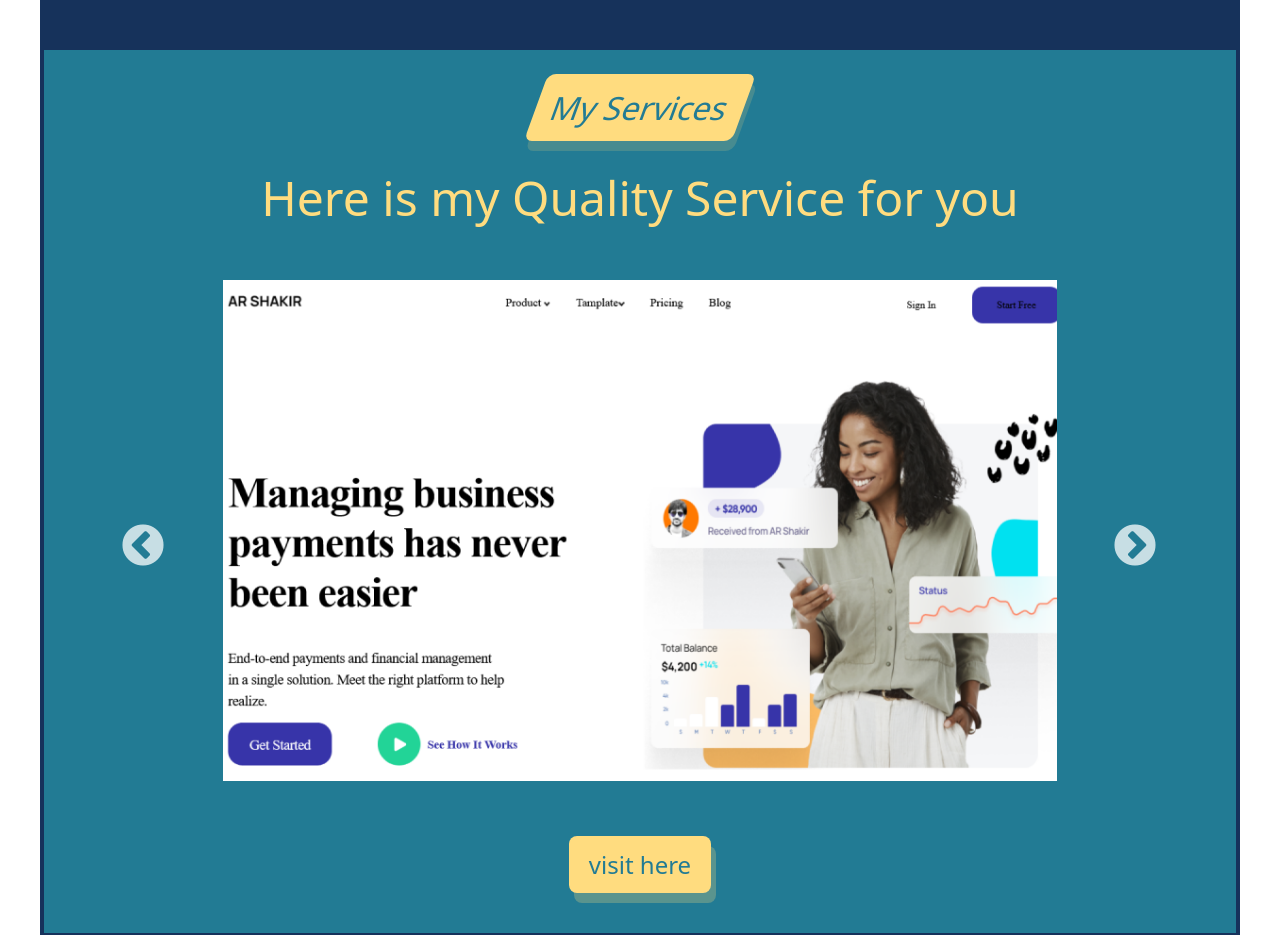
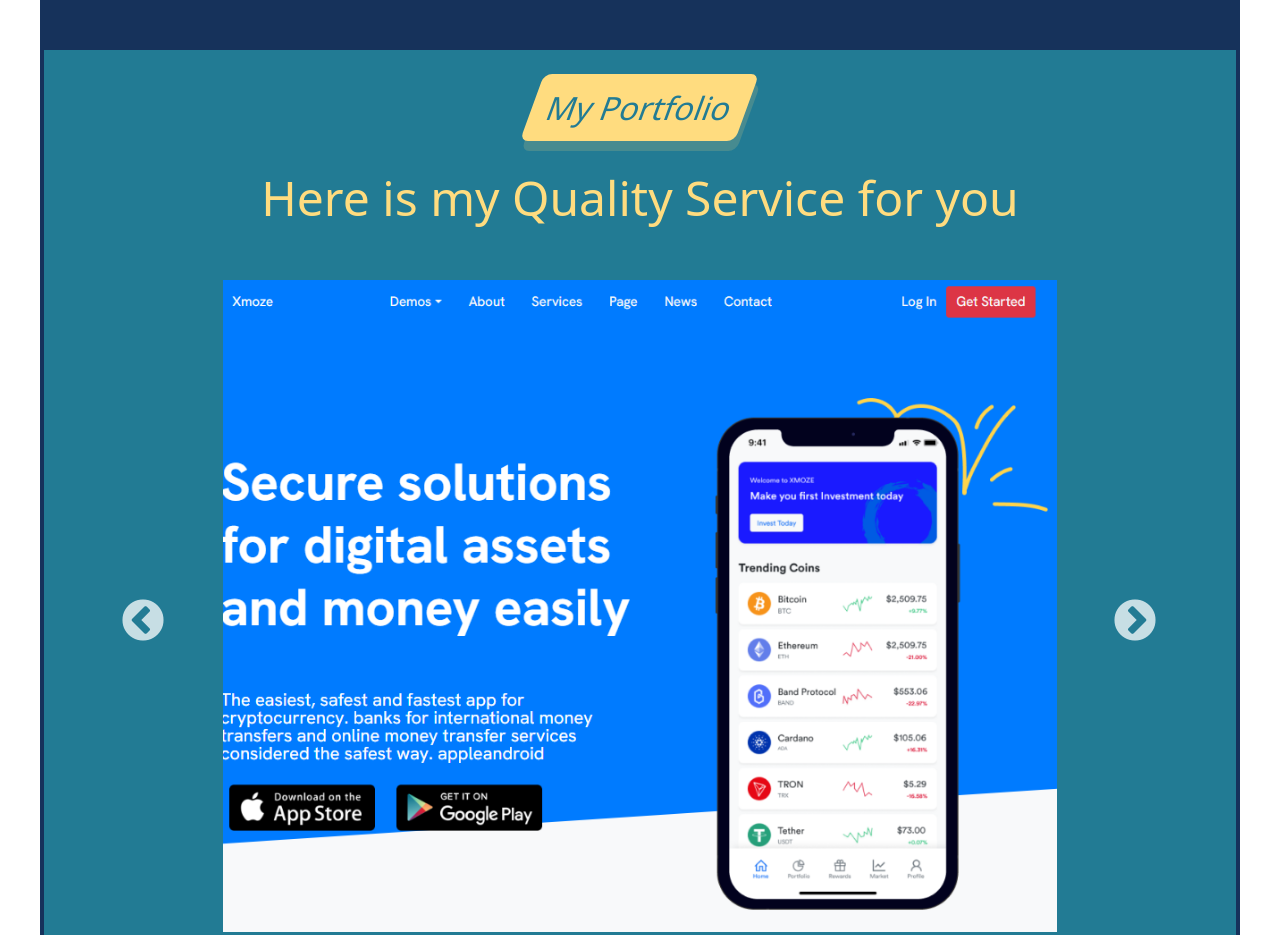
Before and after one commit to mdataurrahaman/webinstruction, a plain HTML site: page index.html in a window 1280 px wide. Shown: the part 1479-2414 px from the top of the page. Drawn offline with nearby package versions, Linux system fonts and the light colour scheme; a web font is replaced by a local one.

Commit message:
second commit

```diff
--- a/index.html
+++ b/index.html
@@ -184,7 +184,7 @@
 
       <div class=" Portfolio-box" id="portfolio">
         <div class="Portfolio-heading-box">
-            My Services
+            My Portfolio
         </div>
         <div class="Portfolio-title-box">
             <h3>
@@ -203,7 +203,7 @@
             </div>
 
             <div class="Portfolio-slider">
-                <img src="./Photo/portfolio/slider/slider-1.png" alt="portfolio theme">
+                <img src="./Photo/portfolio/slider/slider-2.png" alt="portfolio theme">
 
 
 
@@ -212,9 +212,10 @@
             </div>
 
             <div class="Portfolio-slider">
-                <img src="./Photo/portfolio/slider/slider-1.png" alt="portfolio theme">
+                <img src="./Photo/portfolio/slider/slider-3.png" alt="portfolio theme">
 
             </div>
+
 
 
         </div>
```
Also changed, not shown: Photo/portfolio/slider/slider-2.png (added), Photo/portfolio/slider/slider-3.png (added).
